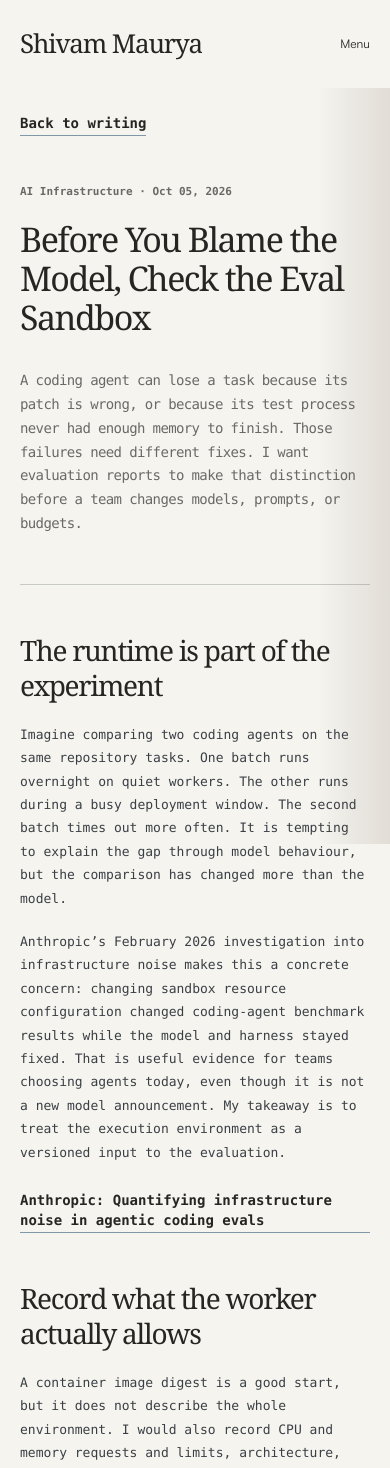
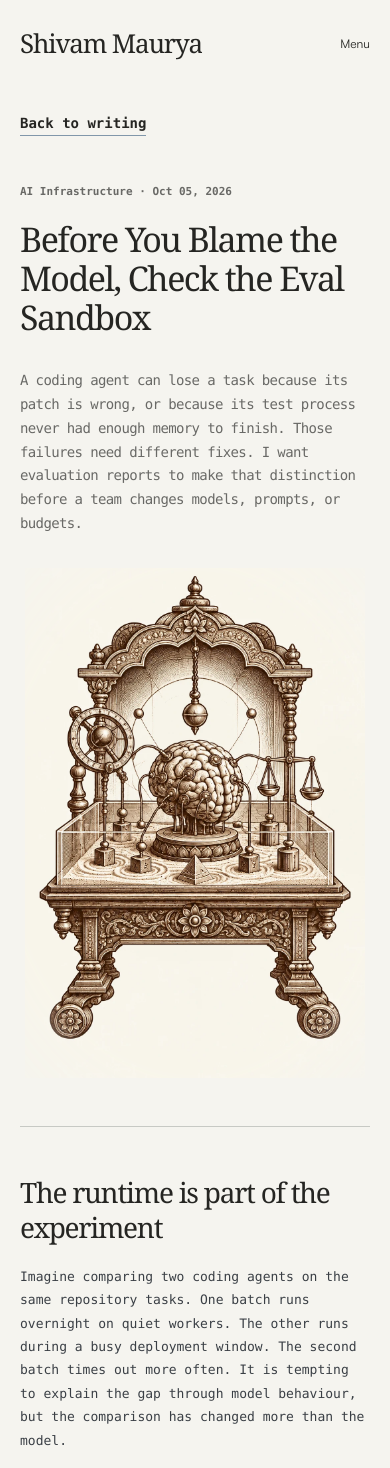
Before and after one commit to shivamrox87/shivam.portfolio, a Next.js app: page /writing/before-you-blame-the-model-check-the-eval-sandbox in a window 390 px wide. Shown: the top 1468 px of the page. Built offline with nearby package versions, Linux system fonts and the light colour scheme.

Commit message:
Place writing artwork inline after article descriptions

```diff
--- a/src/app/reference-site.css
+++ b/src/app/reference-site.css
@@ -4,17 +4,7 @@ body { background:var(--reference-paper) !important; }
 .portfolio-site { box-sizing:border-box; min-height:100vh; background:var(--reference-paper); color:var(--reference-ink); font-family:ui-monospace,SFMono-Regular,Menlo,Monaco,Consolas,monospace; font-size:13px; line-height:1.6; }
 .portfolio-site > main { min-height:calc(100vh - 113px); }
 .margin-artwork { display:none; }
-.writing-artwork-edge { position:fixed; top:113px; right:0; bottom:0; z-index:21; width:44px; padding:0; border:0; background:none; opacity:1; transition:opacity .6s ease; cursor:pointer; }
-.writing-artwork-edge::before { content:""; position:absolute; top:0; right:0; bottom:0; width:clamp(110px,14vw,190px); background:linear-gradient(to right,transparent 0%,rgba(93,68,50,.025) 30%,rgba(93,68,50,.09) 68%,rgba(93,68,50,.21) 100%); pointer-events:none; }
-.writing-artwork-edge:focus-visible { outline:2px solid var(--reference-ink); outline-offset:-4px; }
-.writing-artwork-edge.is-hidden { opacity:0; pointer-events:none; }
-.writing-artwork-panel { position:fixed; top:113px; right:0; bottom:0; z-index:20; display:flex; align-items:center; justify-content:center; width:50vw; opacity:0; visibility:hidden; pointer-events:none; transform:translateX(100%); transition:opacity .8s cubic-bezier(.4,0,.2,1),transform .8s cubic-bezier(.4,0,.2,1),visibility .8s; }
-.writing-artwork-panel.is-open { opacity:1; visibility:visible; transform:translateX(0); }
-.writing-artwork-preview .writing-artwork-panel,.writing-artwork-preview .writing-detail > article { transition:none; }
-.writing-artwork-image-button { display:block; width:min(82%,430px); max-height:calc(100% - 70px); padding:0; border:0; background:none; pointer-events:auto; cursor:pointer; }
-.writing-artwork-image-button:focus-visible { outline:2px solid var(--reference-ink); outline-offset:4px; }
-.writing-artwork-image { display:block; width:100%; height:auto; max-height:calc(100vh - 183px); object-fit:contain; mask-image:radial-gradient(ellipse 85% 75% at center,black 65%,transparent 100%); -webkit-mask-image:radial-gradient(ellipse 85% 75% at center,black 65%,transparent 100%); }
-.writing-artwork-open .writing-detail > article { width:min(calc(50vw - 80px),720px); max-width:calc(50vw - 80px); }
+.writing-inline-artwork { display:block; width:min(100%,420px); height:auto; margin:42px auto 0; object-fit:contain; mask-image:radial-gradient(ellipse 85% 75% at center,black 65%,transparent 100%); -webkit-mask-image:radial-gradient(ellipse 85% 75% at center,black 65%,transparent 100%); }
 @media(min-width:1200px) {
   .margin-artwork { position:fixed; top:50%; left:calc(50vw + 388px); z-index:0; display:block; width:clamp(310px,27vw,430px); opacity:1; transform:translate(-50%,-50%); transition:opacity .3s ease; pointer-events:none; }
   .margin-artwork.is-footer-near { opacity:0; }
@@ -27,7 +17,6 @@ body { background:var(--reference-paper) !important; }
 }
 @media (prefers-reduced-motion:reduce) {
   .margin-artwork img { animation:none; }
-  .writing-detail > article,.writing-artwork-panel,.writing-artwork-edge { transition:none; }
 }
 .portfolio-width,.reference-shell { width:min(calc(100% - 112px),720px); max-width:720px; margin-left:56px; margin-right:0; }
 .portfolio-header.on-light { position:relative; top:auto; border:0; background:transparent; backdrop-filter:none; }
@@ -118,11 +107,11 @@ body { background:var(--reference-paper) !important; }
 .portfolio-site .minimal-detail summary { font-family:ui-monospace,SFMono-Regular,Menlo,monospace; font-size:14px; font-weight:400; letter-spacing:0; }
 .portfolio-site .minimal-detail-plus { border:0; }
 .reference-detail > article { width:min(calc(100% - 112px),720px); max-width:720px; margin:0 0 0 56px; padding:20px 0 70px; }
-.writing-detail > article { width:min(calc(100% - 112px),900px); max-width:900px; transition:width .8s cubic-bezier(.4,0,.2,1),max-width .8s cubic-bezier(.4,0,.2,1); }
+.writing-detail > article { width:min(calc(100% - 112px),900px); max-width:900px; }
 .reference-detail article h1 { font-family:Georgia,'Times New Roman',serif; font-size:clamp(34px,4vw,52px); font-weight:400; letter-spacing:-.045em; line-height:1.15; }
 .reference-detail article h2 { font-family:Georgia,'Times New Roman',serif; font-size:28px; font-weight:400; letter-spacing:-.035em; }
 .reference-detail article header > p:first-child { color:var(--reference-muted); font-size:11px; letter-spacing:0; text-transform:none; }
-.reference-detail article header > p:last-child { font-family:ui-monospace,SFMono-Regular,Menlo,monospace !important; font-size:14px; line-height:1.7; color:var(--reference-muted); }
+.reference-detail article header > p:last-of-type { font-family:ui-monospace,SFMono-Regular,Menlo,monospace !important; font-size:14px; line-height:1.7; color:var(--reference-muted); }
 .reference-detail article section p { font-size:13px; line-height:1.8; }
 .reference-detail .eyebrow { text-transform:none; }
 .reference-detail .text-link { color:var(--reference-ink); }
@@ -150,15 +139,7 @@ body { background:var(--reference-paper) !important; }
   .reference-page { padding-top:25px; }
   .reference-page h1 { font-size:32px; }
   .reference-detail > article { width:calc(100% - 40px); margin-left:20px; padding-top:25px; }
-  .writing-artwork-panel { top:88px; }
-  .writing-artwork-edge { top:88px; width:24px; }
-  .writing-artwork-edge::before { width:72px; background:linear-gradient(to right,transparent,rgba(93,68,50,.13)); }
-  .writing-artwork-open .writing-detail > article { width:calc(50vw - 28px); max-width:calc(50vw - 28px); margin-left:14px; }
-  .writing-artwork-open .writing-detail article h1 { font-size:clamp(21px,5vw,32px); }
-  .writing-artwork-open .writing-detail article h2 { font-size:clamp(18px,4vw,24px); }
-  .writing-artwork-open .writing-detail article header > p:last-child,.writing-artwork-open .writing-detail article section p { font-size:12px; overflow-wrap:anywhere; }
-  .writing-artwork-image-button { width:92%; max-height:calc(100% - 55px); }
-  .writing-artwork-image { max-height:calc(100vh - 143px); }
+  .writing-inline-artwork { width:min(100%,340px); margin-top:32px; }
   .reference-writing-group { grid-template-columns:56px 1fr; }
   .reference-about-section { grid-template-columns:1fr; gap:12px; margin-top:50px; }
 }
--- a/src/app/writing/[slug]/page.js
+++ b/src/app/writing/[slug]/page.js
@@ -1,4 +1,5 @@
 import { blogs } from "@/server/data";
+import Image from "next/image";
 import Link from "next/link";
 import { notFound } from "next/navigation";
 
@@ -66,6 +67,15 @@ export default async function WritingPage({ params }) {
             ) : null}
             {article.contentAfter}
           </p>
+          <Image
+            src={`/writing-artwork/${article.slug}-light.webp`}
+            alt={`Illustration for ${article.blogHeading}`}
+            width={1024}
+            height={1536}
+            sizes="(max-width: 760px) min(100vw - 40px, 340px), 420px"
+            className="writing-inline-artwork"
+            priority
+          />
         </header>
 
         {article.prompt ? (
--- a/src/components/RouteArtwork.js
+++ b/src/components/RouteArtwork.js
@@ -2,7 +2,7 @@
 
 import Image from "next/image";
 import { usePathname } from "next/navigation";
-import { useEffect, useLayoutEffect, useRef, useState } from "react";
+import { useEffect, useState } from "react";
 
 const artworkByPage = {
   "/": "/engraving-india-home.png",
@@ -20,10 +20,6 @@ const artworkByPage = {
 
 function artworkForPath(pathname) {
   if (artworkByPage[pathname]) return artworkByPage[pathname];
-  if (pathname.startsWith("/writing/")) {
-    const slug = pathname.slice("/writing/".length).replace(/\/$/, "");
-    return `/writing-artwork/${slug}-light.webp`;
-  }
   const pickForDetail = (options) => {
     let hash = 0;
     for (const character of pathname) hash = (hash * 31 + character.charCodeAt(0)) >>> 0;
@@ -51,58 +47,9 @@ export default function RouteArtwork() {
   const artwork = artworkForPath(pathname);
   const isWritingPost = pathname.startsWith("/writing/");
   const [footerIsNear, setFooterIsNear] = useState(false);
-  const [writingArtworkOpen, setWritingArtworkOpen] = useState(isWritingPost);
-  const [isAutoPreviewing, setIsAutoPreviewing] = useState(isWritingPost);
-  const peekUntil = useRef(0);
-  const pointerAtEdge = useRef(false);
-
-  useLayoutEffect(() => {
-    if (!isWritingPost) {
-      setWritingArtworkOpen(false);
-      setIsAutoPreviewing(false);
-      return;
-    }
-
-    pointerAtEdge.current = false;
-    peekUntil.current = Date.now() + 1000;
-    setIsAutoPreviewing(true);
-    setWritingArtworkOpen(true);
-    const timer = window.setTimeout(() => {
-      peekUntil.current = 0;
-      setIsAutoPreviewing(false);
-      if (!pointerAtEdge.current) setWritingArtworkOpen(false);
-    }, 1000);
-    return () => window.clearTimeout(timer);
-  }, [pathname, isWritingPost]);
 
   useEffect(() => {
-    if (!isWritingPost) return;
-
-    const handlePointerMove = (event) => {
-      if (event.pointerType === "touch") return;
-      pointerAtEdge.current = event.clientX >= window.innerWidth - Math.max(48, window.innerWidth * 0.06);
-      if (peekUntil.current) return;
-      if (pointerAtEdge.current) {
-        setWritingArtworkOpen(true);
-      } else if (event.clientX < window.innerWidth / 2 || event.target.closest?.(".writing-detail article")) {
-        setWritingArtworkOpen(false);
-      }
-    };
-
-    window.addEventListener("pointermove", handlePointerMove, { passive: true });
-    return () => window.removeEventListener("pointermove", handlePointerMove);
-  }, [isWritingPost]);
-
-  useLayoutEffect(() => {
-    document.body.classList.toggle("writing-artwork-open", isWritingPost && writingArtworkOpen);
-    document.body.classList.toggle("writing-artwork-preview", isWritingPost && isAutoPreviewing);
-    return () => {
-      document.body.classList.remove("writing-artwork-open");
-      document.body.classList.remove("writing-artwork-preview");
-    };
-  }, [isWritingPost, writingArtworkOpen, isAutoPreviewing]);
-
-  useEffect(() => {
+    if (isWritingPost) return;
     const footerArtwork = document.querySelector(".footer-panorama");
     if (!footerArtwork) return;
     const observer = new IntersectionObserver(
@@ -111,52 +58,9 @@ export default function RouteArtwork() {
     );
     observer.observe(footerArtwork);
     return () => observer.disconnect();
-  }, [pathname]);
+  }, [pathname, isWritingPost]);
 
-  if (isWritingPost) {
-    return (
-      <>
-        <button
-          type="button"
-          className={`writing-artwork-edge${writingArtworkOpen ? " is-hidden" : ""}`}
-          aria-controls="writing-artwork-panel"
-          aria-label="Show article artwork"
-          aria-expanded={writingArtworkOpen}
-          aria-hidden={writingArtworkOpen}
-          tabIndex={writingArtworkOpen ? -1 : 0}
-          onPointerEnter={(event) => {
-            if (event.pointerType !== "touch") setWritingArtworkOpen(true);
-          }}
-          onClick={() => setWritingArtworkOpen(true)}
-        />
-        <aside
-          id="writing-artwork-panel"
-          className={`writing-artwork-panel${writingArtworkOpen ? " is-open" : ""}`}
-          aria-label="Article artwork"
-          aria-hidden={!writingArtworkOpen}
-        >
-          <button
-            type="button"
-            className="writing-artwork-image-button"
-            aria-label="Hide article artwork"
-            tabIndex={writingArtworkOpen ? 0 : -1}
-            onClick={() => setWritingArtworkOpen(false)}
-          >
-            <Image
-              key={artwork}
-              src={artwork}
-              alt=""
-              width={1024}
-              height={1536}
-              sizes="50vw"
-              className="writing-artwork-image"
-              priority
-            />
-          </button>
-        </aside>
-      </>
-    );
-  }
+  if (isWritingPost) return null;
 
   return (
     <div className={`margin-artwork${footerIsNear ? " is-footer-near" : ""}`} aria-hidden="true">
```
